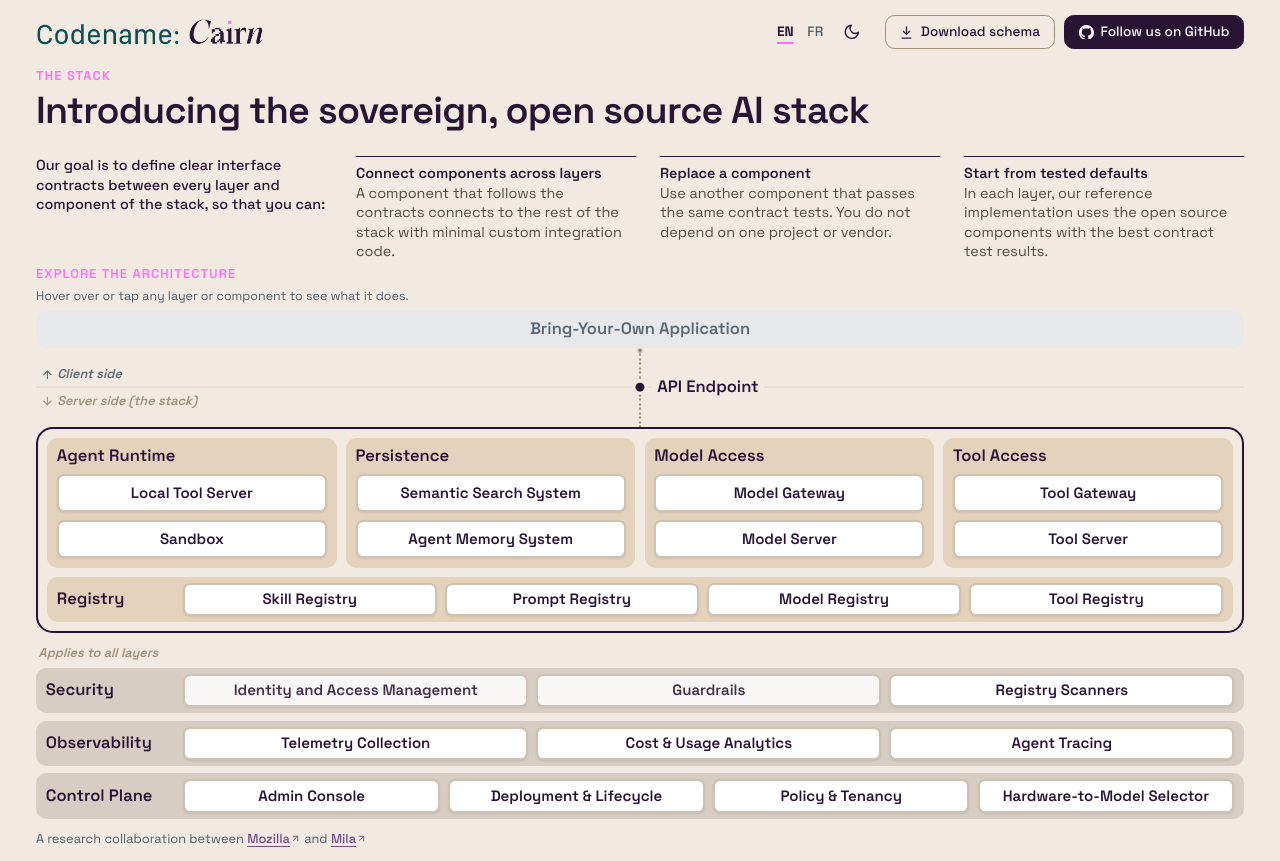
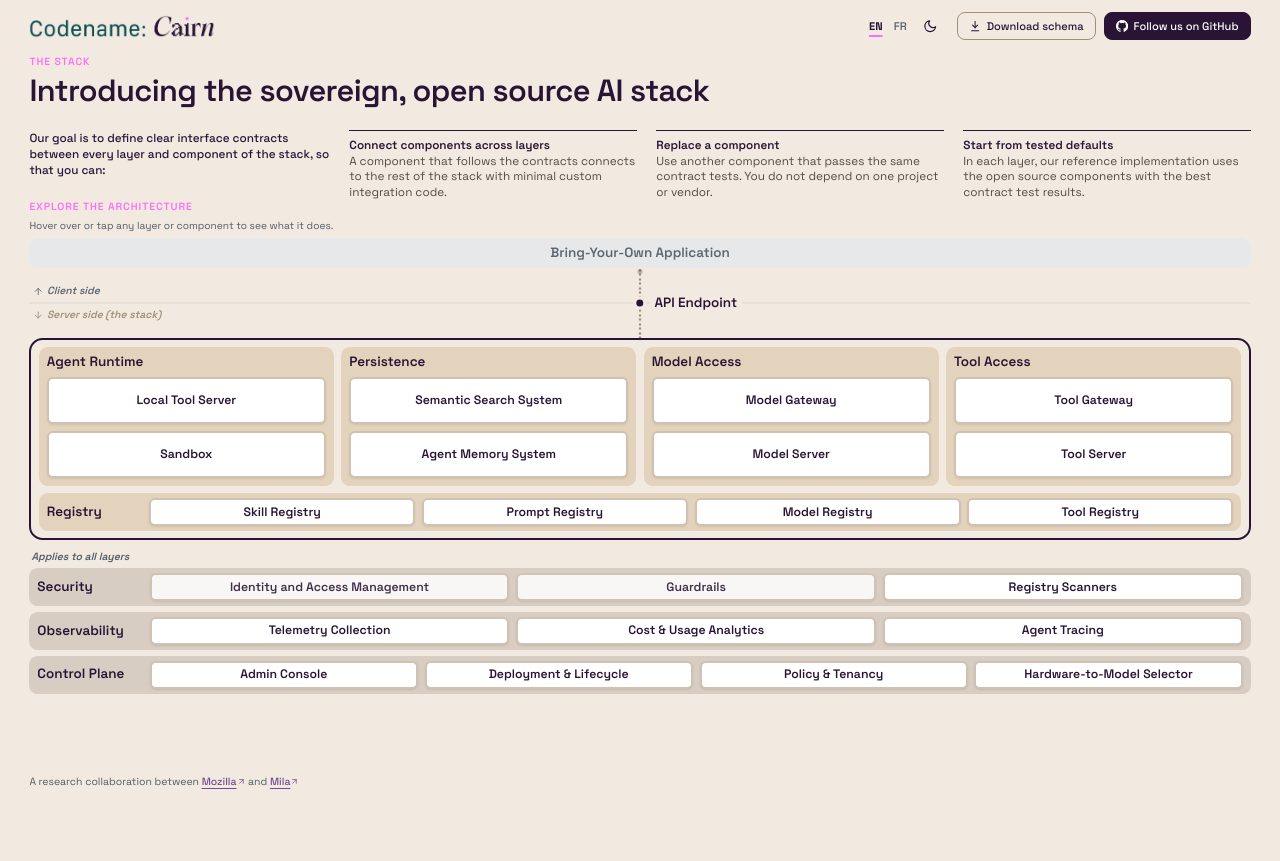
Before and after one commit to opencairn-ai/cairn-site, a plain HTML site: page public/index.html in a window 1280 px wide. After the commit the page ends 800 px from the top, so only its background shows below. Drawn offline with Linux system fonts and the light colour scheme.

Commit message:
Scale the page with the window again, and darken the group name
- The root size follows the window again, as on the release branch:
  11px to 19px, with a height factor of 1.75vh (was 1.55vh; the schema
  is now shorter). This replaces the rem root size. The page still
  scrolls when a screen is too short, and the core height stays capped.
- Phones and portrait screens are back to 15px.
- "Applies to all layers" uses the color of the hint line in both
  themes (5.7:1 on Cream, was 2.6:1).

Co-Authored-By: Claude Fable 5.2 <noreply@anthropic.com>

```diff
--- a/public/css/styles.css
+++ b/public/css/styles.css
@@ -111,11 +111,12 @@
   --color-badge-alpha: #5c7065;      /* Moss, white text 5.3:1 */
 }
 
-/* Everything is sized in rem, and the root size is the reader's own browser
-   setting (16px by default). The type does not scale with the window. The page
-   fills one screen when it fits, and scrolls when it does not. */
+/* The page scales like a slide: everything is sized in rem, and the root size
+   follows the smaller of the viewport's width and height, so the whole page
+   fits on one landscape screen. On a screen that is too short for it, the page
+   scrolls: no row of the schema shrinks below its content. */
 html {
-  font-size: 100%;
+  font-size: clamp(11px, min(1.02vw, 1.75vh), 19px);
   -webkit-text-size-adjust: 100%;
 }
 
@@ -161,10 +162,10 @@ a { color: inherit; }
   padding: 0 var(--gutter);
 }
 
-/* Portrait, small and short screens (phones held sideways): slightly smaller
-   type, 15px at the default setting. */
+/* Portrait, small and short screens (phones held sideways) do not try to fit
+   one screen. They use a comfortable reading size. */
 @media (max-width: 760px), (max-aspect-ratio: 1/1), (max-height: 500px) {
-  html { font-size: 93.75%; }
+  html { font-size: 15px; }
 }
 
 .site-header {
@@ -704,16 +705,16 @@ h1 {
   margin-top: 0.35em;
 }
 
-/* The group name: the same type as the Client side / Server side labels. */
+/* The group name: the same type as the Client side / Server side labels, in the
+   color of the hint line above the schema (5.7:1 on Cream, 5.4:1 on Deep purple). */
 .cross-label {
   padding: 0 0.2em;
-  color: #a08f79;
+  color: var(--color-text-muted);
   font-size: 0.85em;
   font-style: italic;
   font-weight: 600;
   line-height: 1.1;
 }
-:root[data-theme="dark"] .cross-label { color: #dcbaf6; }
 
 /* A darker brown, kept translucent so the cream ground still lightens it. */
 .layer--cross { background: rgb(92 74 56 / 0.18); }
```
